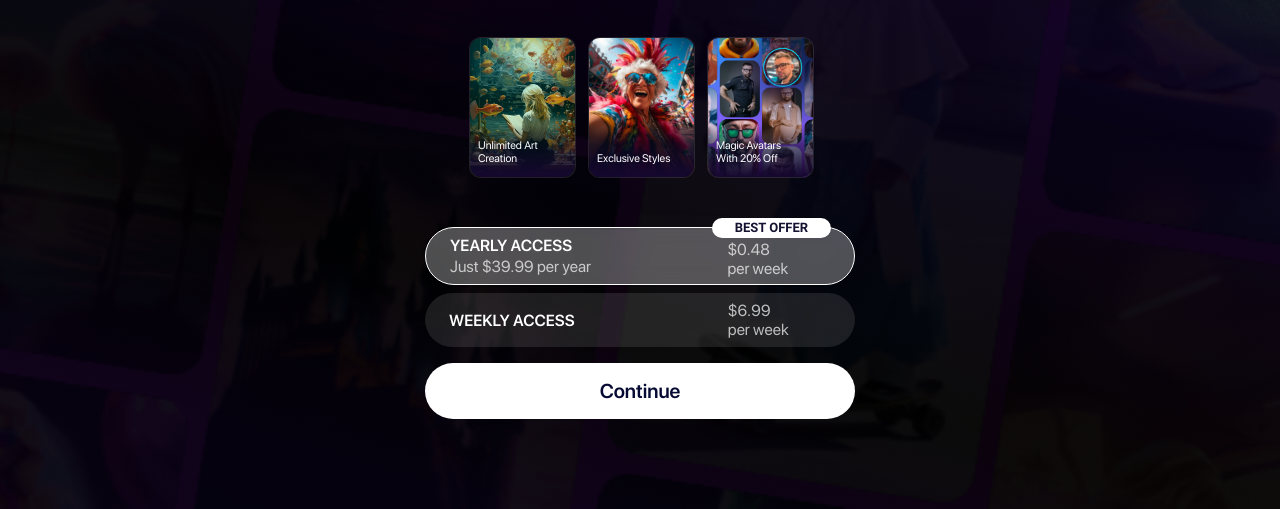
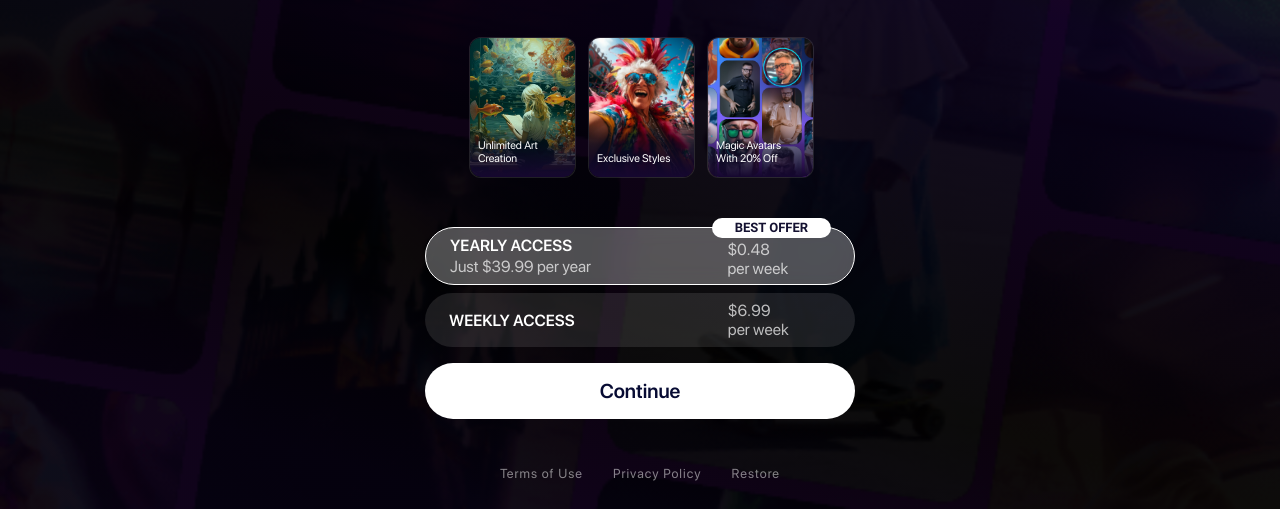
Before and after one commit to cLubber1337/ibanner, a website built with Vite: page index.html in a window 1280 px wide. Shown: the part 291-800 px from the top of the page. Built offline with nearby package versions, Linux system fonts and the light colour scheme.

Commit message:
feat: add footer

```diff
--- a/index.html
+++ b/index.html
@@ -78,6 +78,19 @@
           </div>
         </section>
       </main>
+      <footer class="footer container">
+        <ul class="footer__list">
+          <li class="footer__item">
+            <a href="#" class="footer__item__text">Terms of Use</a>
+          </li>
+          <li class="footer__item">
+            <a href="#" class="footer__item__text">Privacy Policy</a>
+          </li>
+          <li class="footer__item">
+            <a href="#" class="footer__item__text">Restore</a>
+          </li>
+        </ul>
+      </footer>
     </div>
   </body>
 </html>
--- /dev/null
+++ b/styles/blocks/footer.css
@@ -0,0 +1,13 @@
+.footer__list {
+  display: flex;
+  justify-content: center;
+  column-gap: 30px;
+}
+
+.footer__item__text {
+  color: var(--color-white-opacity);
+  font-size: 0.8125rem;
+  font-weight: 400;
+  line-height: 1.3;
+  letter-spacing: 1px;
+}
--- a/styles/style.css
+++ b/styles/style.css
@@ -9,3 +9,4 @@
 @import 'blocks/cta.css';
 @import 'blocks/plan.css';
 @import 'blocks/button.css';
+@import 'blocks/footer.css';
--- a/styles/variables.css
+++ b/styles/variables.css
@@ -3,6 +3,7 @@
   --container-padding-x: 24px;
 
   --color-white: #fff;
+  --color-white-opacity: rgba(255, 255, 255, 0.5);
   --color-dark-blue: #141131;
   --color-dark-blue2: #070b33;
   --color-bg-plan: rgba(255, 255, 255, 0.1);
```
